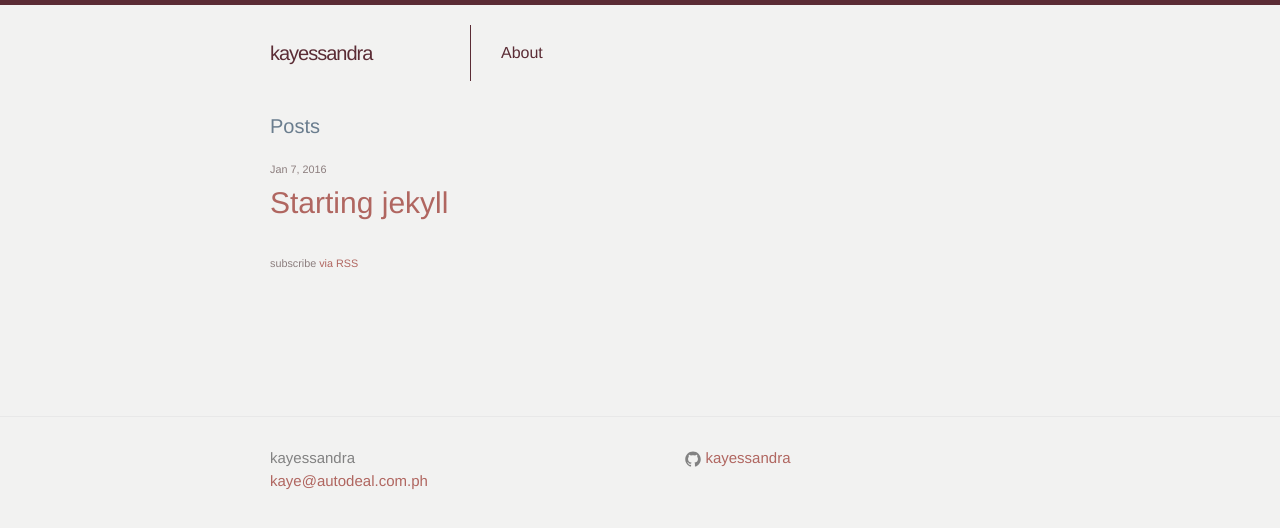
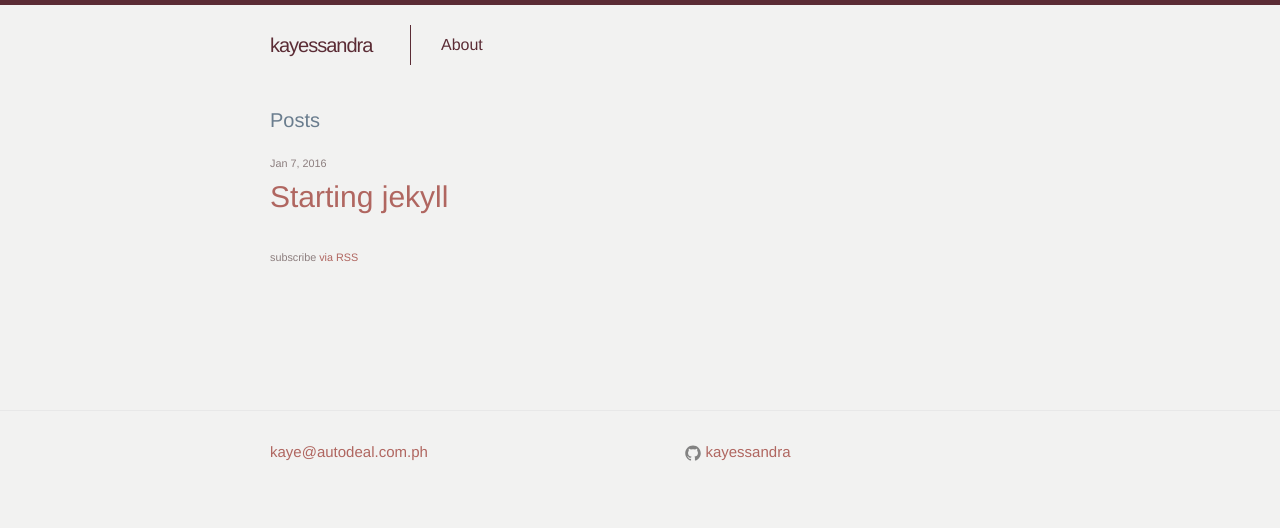
Before and after one commit to kayessandra/kayessandra.github.com, a Jekyll site: the page built from index.html, in a window 1280 px wide. Shown: the top 528 px of the page. Built offline with Jekyll 4.4.1, drawn with Linux system fonts in a browser that asks for light colours.

Commit message:
fixed header

```diff
--- a/_includes/footer.html
+++ b/_includes/footer.html
@@ -6,7 +6,6 @@
     <div class="footer-col-wrapper">
       <div class="footer-col footer-col-1">
         <ul class="contact-list">
-          <li>{{ site.title }}</li>
           <li><a href="mailto:{{ site.email }}">{{ site.email }}</a></li>
         </ul>
       </div>
--- a/_sass/_layout.scss
+++ b/_sass/_layout.scss
@@ -4,17 +4,17 @@
 .site-header {
     border-top: 5px solid $grey-color-dark;
     padding-top: 20px;
-    min-height: 56px;
+    min-height: 40px;
     position: relative;
 }
 
 .site-title {
     font-size: 20px;
     font-weight: 300;
-    width: 180px;
+    width: 120px;
     height: 50px;
     color: $grey-color-dark;
-    line-height: 56px;
+    line-height: 40px;
     letter-spacing: -1px;
     margin-bottom: 0;
     float: left;
@@ -26,10 +26,10 @@
 }
 
 .site-nav {
-    margin-left: 200px;
+    margin-left: 140px;
     border-left: 1px solid #5b2c35;
     padding-left: 30px;
-    line-height: 56px;
+    line-height: 40px;
 
     .menu-icon {
         display: none;
@@ -178,7 +178,8 @@
     .about {
     text-align: center;
     max-width: 500px;
-    margin: 0 auto; }
+    margin: 0 auto;
+    }
 }
 
 .page-heading {
@@ -216,7 +217,7 @@
 }
 
 .post-title {
-    font-size: 42px;
+    font-size: 28px;
     color: $grey-color-dark;
     letter-spacing: -1px;
     line-height: 1;
```
